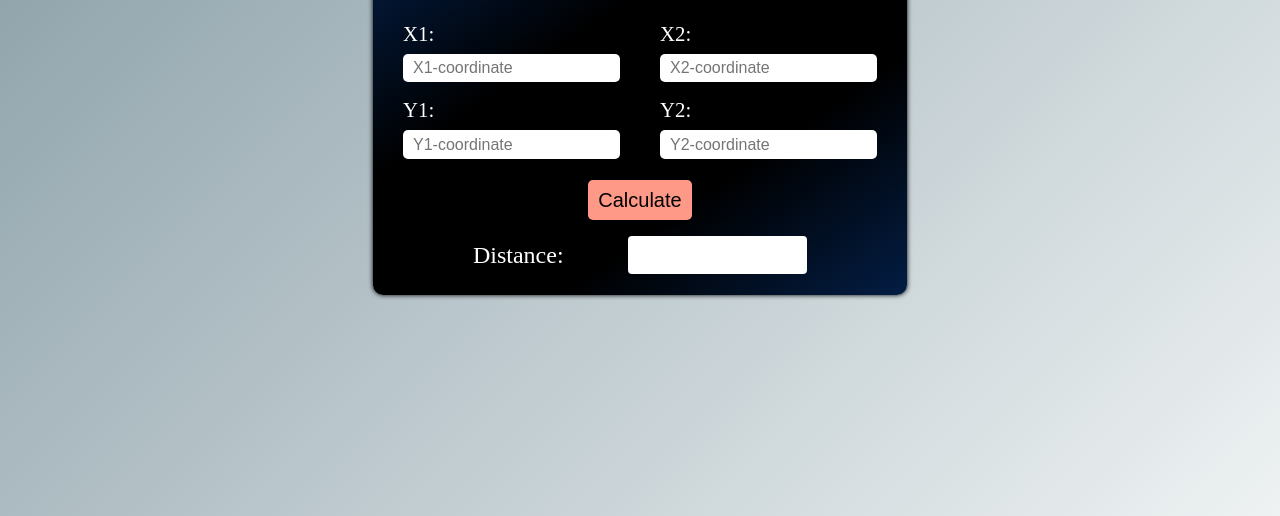
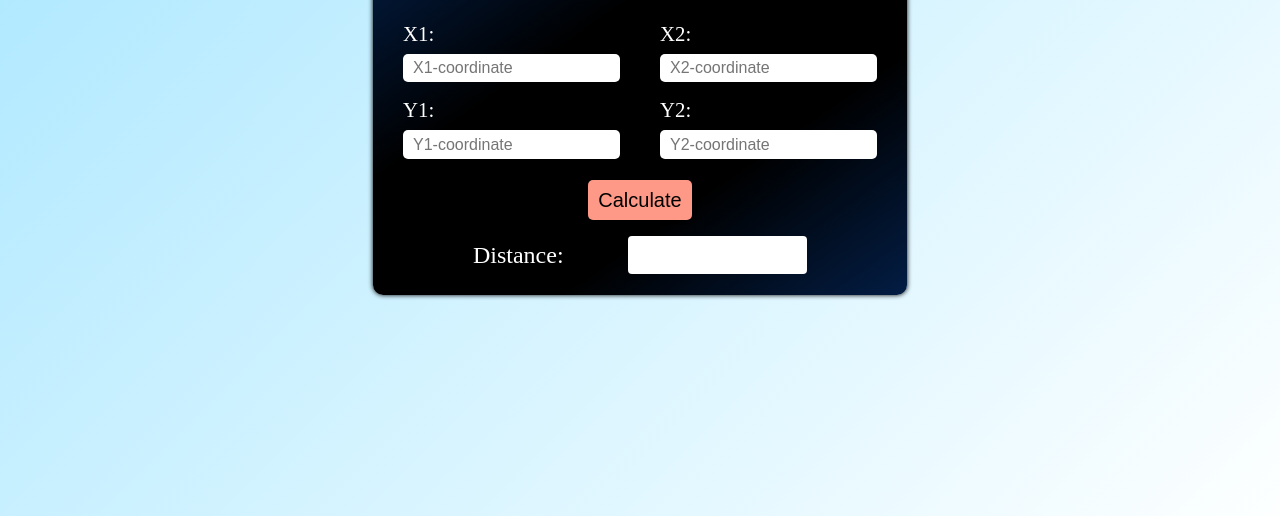
Before and after one commit to PSD24-art/calCivil-backend, a plain HTML site: page apps/distance_cal.html in a window 1280 px wide. Shown: the part 284-800 px from the top of the page. Drawn offline with Linux system fonts and the light colour scheme.

Commit message:
Added icons

```diff
--- a/apps/css_apps/concrete.css
+++ b/apps/css_apps/concrete.css
@@ -11,7 +11,7 @@ body {
   display: flex;
   justify-content: center;
   align-items: center;
-  background: linear-gradient(135deg, #8399a2, #eef2f3);
+  background: linear-gradient(135deg, #a6e6ff, #fdffff);
   overflow: hidden;
 }
 
--- a/apps/css_apps/distance.css
+++ b/apps/css_apps/distance.css
@@ -13,7 +13,7 @@ body {
   height: 100%;
   width: 100%;
   overscroll-behavior: none;
-  background: linear-gradient(135deg, #8399a2, #eef2f3);
+  background: linear-gradient(135deg, #a6e6ff, #fdffff);
 }
 
 .wrapper {
--- a/apps/distance_cal.html
+++ b/apps/distance_cal.html
@@ -3,6 +3,8 @@
     <meta charset="UTF-8" />
     <meta name="viewport" content="width=device-width, initial-scale=1.0" />
     <title>calDistance</title>
+    <link rel="icon" type="image/png" href="../apps/appImages/distance.png" />
+
     <link rel="stylesheet" href="css_apps/distance.css" />
   </head>
   <body>
```
Also changed, not shown: apps/concrete_volume.html (+1 -1 lines), apps/unit_convert.html (+2 -0 lines), index.html (+2 -0 lines), apps/appImages/concrete.png (added), apps/appImages/distance.png (added), apps/appImages/tool.png (added), images/civil-engineering.png (added).
